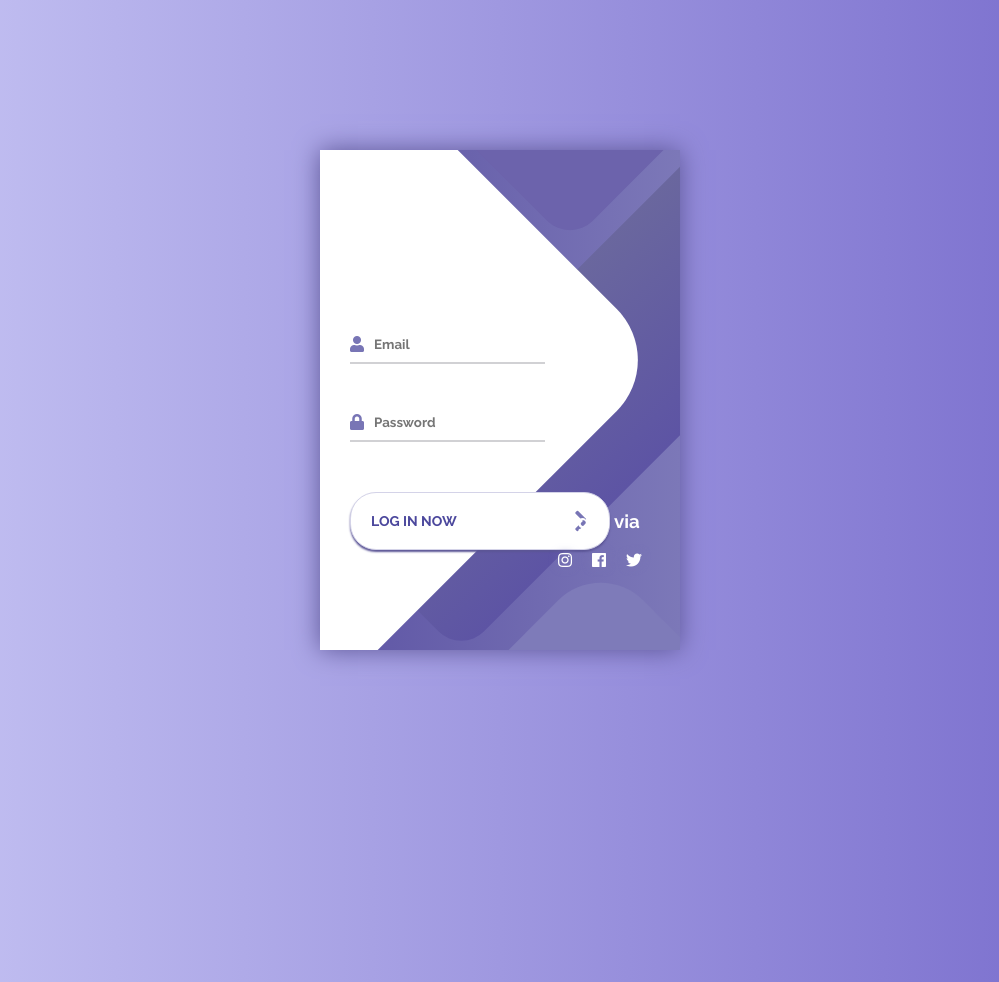
After one commit to Disaster-Loki/CondoMax, a PHP site: page /views/login.php in a window 1280 px wide. The commit adds this page. Shown: the whole page, without its empty margins (140-1139 px from the left). Run offline with PHP 8.4, Linux system fonts and the light colour scheme; some libraries are stand-ins or nearby versions.

Commit message:
Version 1.3

```diff
--- /dev/null
+++ b/resources/css/style-login.css
@@ -0,0 +1,178 @@
+@import url('https://fonts.googleapis.com/css?family=Raleway:400,700');
+
+* {
+	box-sizing: border-box;
+	margin: 0;
+	padding: 0;
+	font-family: Raleway, sans-serif;
+}
+
+body {
+	background: linear-gradient(90deg, #C7C5F4, #776BCC);
+}
+
+.container {
+	display: flex;
+	align-items: center;
+	justify-content: center;
+	min-height: 100vh;
+}
+
+.screen {
+	background: linear-gradient(90deg, #5D54A4, #7C78B8);
+	position: relative;
+	height: 500px;
+	width: 360px;
+	box-shadow: 0px 0px 24px #5C5696;
+}
+
+.screen__content {
+	z-index: 1;
+	position: relative;
+	height: 100%;
+}
+
+.screen__background {
+	position: absolute;
+	top: 0;
+	left: 0;
+	right: 0;
+	bottom: 0;
+	z-index: 0;
+	-webkit-clip-path: inset(0 0 0 0);
+	clip-path: inset(0 0 0 0);
+}
+
+.screen__background__shape {
+	transform: rotate(45deg);
+	position: absolute;
+}
+
+.screen__background__shape1 {
+	height: 520px;
+	width: 520px;
+	background: #FFF;
+	top: -50px;
+	right: 120px;
+	border-radius: 0 72px 0 0;
+}
+
+.screen__background__shape2 {
+	height: 220px;
+	width: 220px;
+	background: #6C63AC;
+	top: -172px;
+	right: 0;
+	border-radius: 32px;
+}
+
+.screen__background__shape3 {
+	height: 540px;
+	width: 190px;
+	background: linear-gradient(270deg, #5D54A4, #6A679E);
+	top: -24px;
+	right: 0;
+	border-radius: 32px;
+}
+
+.screen__background__shape4 {
+	height: 400px;
+	width: 200px;
+	background: #7E7BB9;
+	top: 420px;
+	right: 50px;
+	border-radius: 60px;
+}
+
+.login {
+	width: 320px;
+	padding: 30px;
+	padding-top: 156px;
+}
+
+.login__field {
+	padding: 20px 0px;
+	position: relative;
+}
+
+.login__icon {
+	position: absolute;
+	top: 30px;
+	color: #7875B5;
+}
+
+.login__input {
+	border: none;
+	border-bottom: 2px solid #D1D1D4;
+	background: none;
+	padding: 10px;
+	padding-left: 24px;
+	font-weight: 700;
+	width: 75%;
+	transition: .2s;
+}
+
+.login__input:active,
+.login__input:focus,
+.login__input:hover {
+	outline: none;
+	border-bottom-color: #6A679E;
+}
+
+.login__submit {
+	background: #fff;
+	font-size: 14px;
+	margin-top: 30px;
+	padding: 16px 20px;
+	border-radius: 26px;
+	border: 1px solid #D4D3E8;
+	text-transform: uppercase;
+	font-weight: 700;
+	display: flex;
+	align-items: center;
+	width: 100%;
+	color: #4C489D;
+	box-shadow: 0px 2px 2px #5C5696;
+	cursor: pointer;
+	transition: .2s;
+}
+
+.login__submit:active,
+.login__submit:focus,
+.login__submit:hover {
+	border-color: #6A679E;
+	outline: none;
+}
+
+.button__icon {
+	font-size: 24px;
+	margin-left: auto;
+	color: #7875B5;
+}
+
+.social-login {
+	position: absolute;
+	height: 140px;
+	width: 160px;
+	text-align: center;
+	bottom: 0px;
+	right: 0px;
+	color: #fff;
+}
+
+.social-icons {
+	display: flex;
+	align-items: center;
+	justify-content: center;
+}
+
+.social-login__icon {
+	padding: 20px 10px;
+	color: #fff;
+	text-decoration: none;
+	text-shadow: 0px 0px 8px #7875B5;
+}
+
+.social-login__icon:hover {
+	transform: scale(1.5);
+}
--- a/resources/index.php
+++ b/resources/index.php
@@ -33,6 +33,9 @@
                         <a href="">Notícias</a>
                     </li>
                 </ul>
+                <div class="menu-icon">
+                    <i class='bx bx-menu'></i>
+                </div>
             </div>
         </div>
     </nav>
--- /dev/null
+++ b/resources/views/login.php
@@ -0,0 +1,49 @@
+<!DOCTYPE html>
+<html lang="en" >
+<head>
+  <meta charset="UTF-8">
+  <title>CodePen - A Pen by Mohithpoojary</title>
+  <link rel='stylesheet' href='https://use.fontawesome.com/releases/v5.2.0/css/all.css'>
+  <link rel='stylesheet' href='https://use.fontawesome.com/releases/v5.2.0/css/fontawesome.css'><link rel="stylesheet" href="../css/style-login.css">
+
+</head>
+<body>
+<!-- partial:index.partial.html -->
+<div class="container">
+	<div class="screen">
+		<div class="screen__content">
+			<form class="login">
+				<div class="login__field">
+					<i class="login__icon fas fa-user"></i>
+					<input type="text" class="login__input" placeholder="Email">
+				</div>
+				<div class="login__field">
+					<i class="login__icon fas fa-lock"></i>
+					<input type="password" class="login__input" placeholder="Password">
+				</div>
+				<button class="button login__submit">
+					<span class="button__text">Log In Now</span>
+					<i class="button__icon fas fa-chevron-right"></i>
+				</button>
+			</form>
+			<div class="social-login">
+				<h3>log in via</h3>
+				<div class="social-icons">
+					<a href="#" class="social-login__icon fab fa-instagram"></a>
+					<a href="#" class="social-login__icon fab fa-facebook"></a>
+					<a href="#" class="social-login__icon fab fa-twitter"></a>
+				</div>
+			</div>
+		</div>
+		<div class="screen__background">
+			<span class="screen__background__shape screen__background__shape4"></span>
+			<span class="screen__background__shape screen__background__shape3"></span>
+			<span class="screen__background__shape screen__background__shape2"></span>
+			<span class="screen__background__shape screen__background__shape1"></span>
+		</div>
+	</div>
+</div>
+<!-- partial -->
+
+</body>
+</html>
```
Also changed, not shown: resources/css/style-inicio.css (+51 -0 lines), resources/js/iterator.js (+15 -0 lines).
